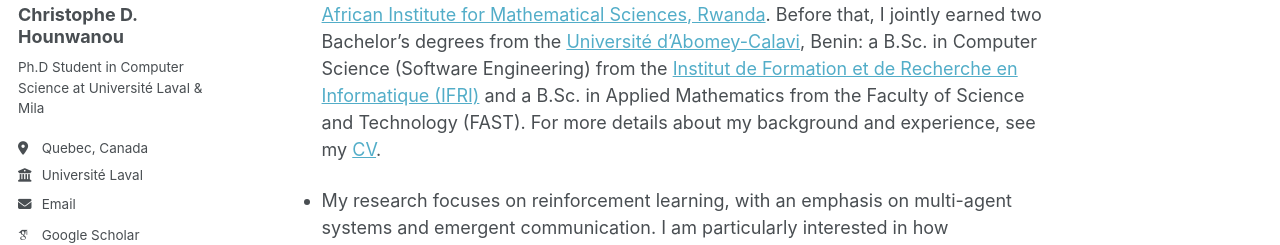
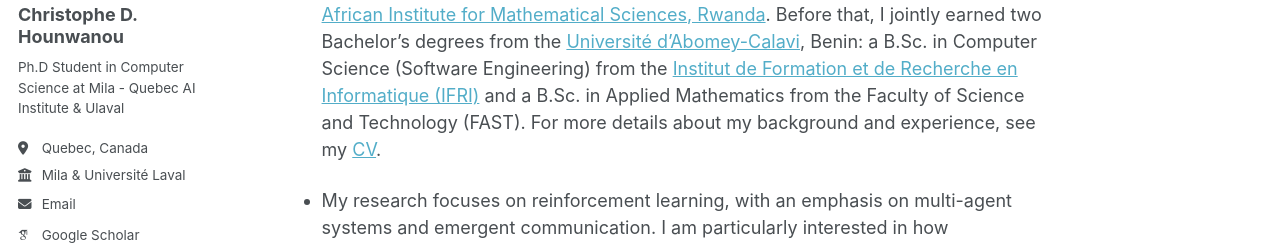
Before and after one commit to chrishounwanou/chrishounwanou.github.io, a Jekyll site: the page built from _pages/about.md, in a window 1280 px wide. Shown: the part 246-491 px from the top of the page. Built offline with Jekyll 4.4.1, drawn with Linux system fonts in a browser that asks for light colours; some web fonts are replaced.

Commit message:
Update author bio and employer in config

```diff
--- a/_config.yml
+++ b/_config.yml
@@ -83,9 +83,9 @@ analytics:
 author:
   name             : "Christophe D. Hounwanou"
   avatar           : "Chris.png"
-  bio              : "Ph.D Student in Computer Science at Université Laval & Mila"
+  bio              : "Ph.D Student in Computer Science at Mila - Quebec AI Institute & Ulaval"
   location         : "Quebec, Canada"
-  employer         :  Université Laval
+  employer         :  Mila & Université Laval
   #pubmed           : #"https://www.ncbi.nlm.nih.gov/pubmed/?term=christophe+hounwanou"
   googlescholar    : "https://scholar.google.com/citations?user=2i7KV8EAAAAJ"
   email            : "chrishounwanou@gmail.com"
```
